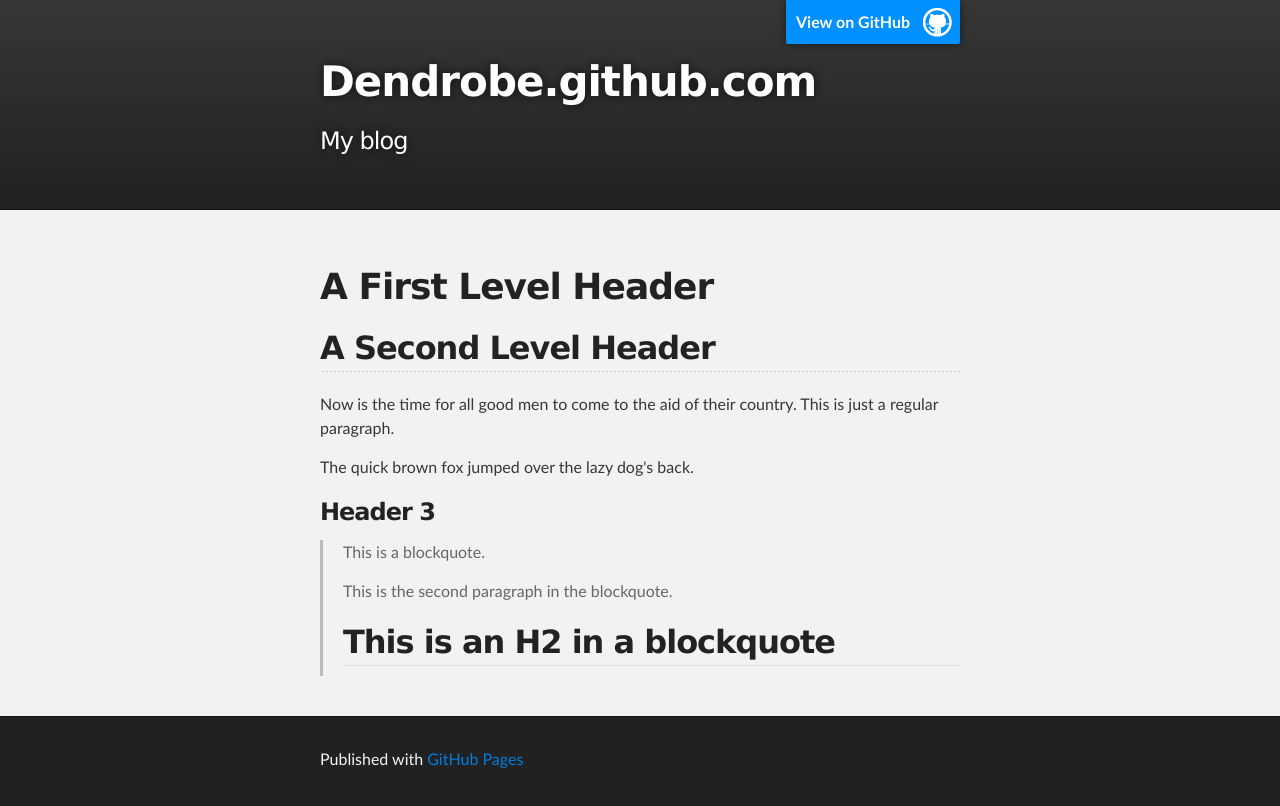
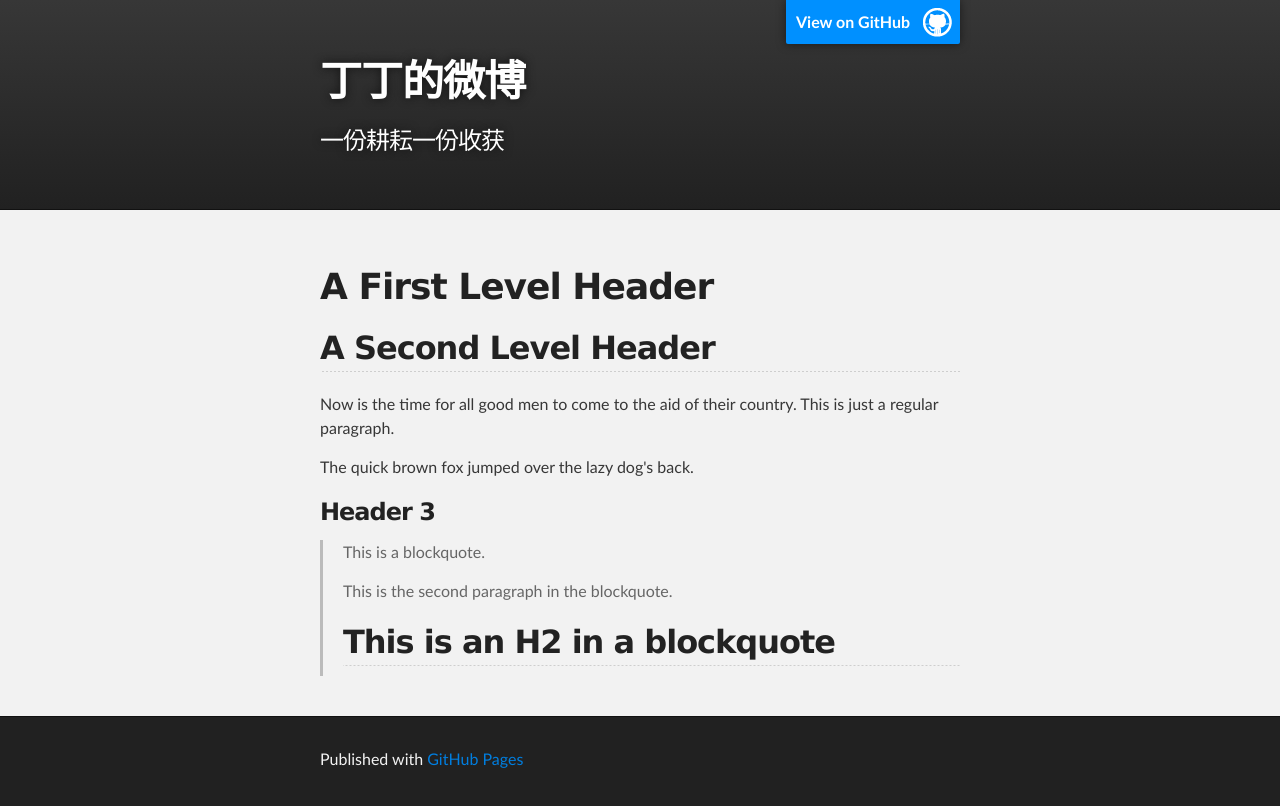
Before and after one commit to Dendrobe/dendrobe.github.com, a plain HTML site: page index.html in a window 1280 px wide. Drawn offline with Linux system fonts and the light colour scheme.

Commit message:
Change the title first
I will be back later

```diff
--- a/index.html
+++ b/index.html
@@ -8,7 +8,7 @@
 
     <link rel="stylesheet" type="text/css" media="screen" href="stylesheets/stylesheet.css">
 
-    <title>五毛钱俩的微博</title>
+    <title>Dendrobe.github.com</title>
   </head>
 
   <body>
@@ -18,8 +18,8 @@
         <header class="inner">
           <a id="forkme_banner" href="https://github.com/Dendrobe">View on GitHub</a>
 
-          <h1 id="project_title">Dendrobe.github.com</h1>
-          <h2 id="project_tagline">My blog</h2>
+          <h1 id="project_title">丁丁的微博</h1>
+          <h2 id="project_tagline">一份耕耘一份收获</h2>
 
         </header>
     </div>
```
